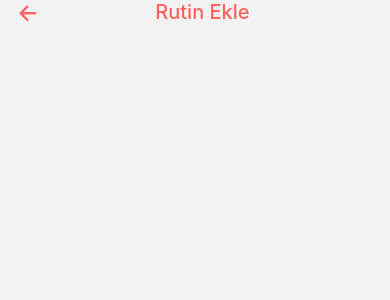
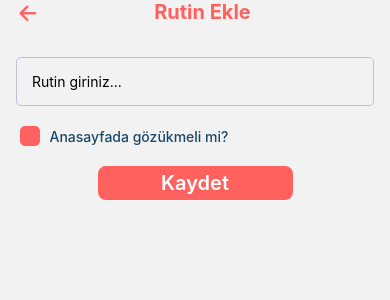
Before and after one commit to rifaikuci/untilTime, a React Native app: screen /AddRoutine in a window 390 px wide. Shown: the top 300 px of the page. Built offline with nearby package versions, Linux system fonts and the light colour scheme.

Commit message:
Routine added

```diff
--- a/components/header/index.js
+++ b/components/header/index.js
@@ -4,15 +4,19 @@ import { Text, TouchableOpacity, View } from "react-native";
 import Icon from "react-native-vector-icons/Octicons";
 import { COLORS } from "../../constants/theme";
 import React from "react";
-const Header = ({title}) => {
+const Header = ({title, goBack = false}) => {
 
   return (
     <View style={style.headerContent}>
-      <View style={style.headerBackIconContent}>
-        <TouchableOpacity>
-          <Icon name="arrow-left" size={25} color={COLORS.primary} />
-        </TouchableOpacity>
-      </View>
+      {
+        goBack &&
+        <View style={style.headerBackIconContent}>
+          <TouchableOpacity>
+            <Icon name="arrow-left" size={25} color={COLORS.primary} />
+          </TouchableOpacity>
+        </View>
+      }
+
 
       <View style={style.headerContentText}>
         <Text  style={style.headerText}>
--- a/components/header/style.js
+++ b/components/header/style.js
@@ -17,7 +17,7 @@ export default StyleSheet.create({
   },
 
   headerText : {
-    fontWeight: "500",
+    fontWeight: "bold",
     fontSize: 20,
     color: COLORS.primary
   },
--- /dev/null
+++ b/components/inputCheckbox/index.js
@@ -0,0 +1,29 @@
+import React, { useState } from "react";
+import { View, Text, TouchableOpacity } from "react-native";
+import style from "./style";
+
+const InputCheckbox = ({ label, onChange,labelStyle, value }) => {
+  const [isChecked, setChecked] = useState(value);
+
+  const handleToggle = () => {
+    setChecked(!isChecked);
+    if (onChange) {
+      onChange(!isChecked);
+    }
+  };
+
+  return (
+    <TouchableOpacity onPress={handleToggle}>
+      <View style={{ flexDirection: "row", alignItems: "center" }}>
+        <View
+          style={style.content(isChecked)}
+        />
+        <Text style={[ style.labelText, {...labelStyle}]}>
+          {label}
+        </Text>
+      </View>
+    </TouchableOpacity>
+  );
+};
+
+export default InputCheckbox;
--- /dev/null
+++ b/components/inputCheckbox/style.js
@@ -0,0 +1,21 @@
+import { StyleSheet } from "react-native";
+import { COLORS, SIZES } from "../../constants/theme";
+
+export default StyleSheet.create({
+
+  content : (isChecked) => ({
+    width: 20,
+    height: 20,
+    borderRadius: 5,
+    borderWidth: 2,
+    borderColor: COLORS.primary,
+    backgroundColor: isChecked ? COLORS.primary : "transparent",
+    marginRight: 10,
+  }),
+
+  labelText : {
+    color: COLORS.secondary,
+    fontWeight: "500"
+  }
+
+});
--- /dev/null
+++ b/components/inputText/index.js
@@ -0,0 +1,34 @@
+// InputText.js
+import React, { useRef } from "react";
+import { Text, TextInput, TouchableOpacity, View } from "react-native";
+import style from "./style";
+
+const InputText = ({ placeHolderText, textStyle, value, label, labelStyle, onChangeText }) => {
+  const inputTextRef = useRef(null);
+
+  return (
+    <TouchableOpacity
+      activeOpacity={1}
+      style={style.body}
+      onPress={() => inputTextRef.current.focus()}
+    >
+      {label ? (
+        <Text style={[style.labelText, { ...labelStyle }]}>
+          {label}
+        </Text>
+      ) : null}
+
+      <View style={style.content}>
+        <TextInput
+          ref={inputTextRef}
+          style={[style.textInput, { ...textStyle }]}
+          placeholder={placeHolderText}
+          value={value}
+          onChangeText={onChangeText}
+        />
+      </View>
+    </TouchableOpacity>
+  );
+};
+
+export default InputText;
--- /dev/null
+++ b/components/inputText/style.js
@@ -0,0 +1,27 @@
+import { StyleSheet } from "react-native";
+import { COLORS, SIZES } from "../../constants/theme";
+
+export default StyleSheet.create({
+
+  body : {
+    marginHorizontal: 16,
+  },
+
+  labelText : {
+    marginBottom: 10
+  },
+
+  content : {
+    borderWidth:1,
+    padding: 10,
+    borderRadius: 5,
+    borderColor: COLORS.gray
+
+
+  },
+
+  textInput : {
+    padding: 5
+  }
+
+});
--- /dev/null
+++ b/components/ucButton/index.js
@@ -0,0 +1,24 @@
+import style from "./style";
+import { TouchableOpacity, View,Text } from "react-native";
+import React from "react";
+
+const UcButton = ({title, handlePress, textStyle, contentStyle}) => {
+
+  return (
+    <View style={{ alignItems: "center" }}>
+
+        <TouchableOpacity
+          style={[style.content, { ...contentStyle }]}
+          onPress={handlePress}
+        >
+          <Text
+            style={[style.buttonText, { ...textStyle }]} >
+            {title}
+          </Text>
+        </TouchableOpacity>
+
+    </View>
+  );
+};
+
+export default UcButton;
--- /dev/null
+++ b/components/ucButton/style.js
@@ -0,0 +1,20 @@
+import { StyleSheet } from "react-native";
+import { COLORS, SIZES } from "../../constants/theme";
+
+export default StyleSheet.create({
+
+  content : {
+    backgroundColor: COLORS.primary,
+    width: SIZES.width /2,
+    borderRadius: 8
+  },
+
+  buttonText: {
+    fontSize: 20,
+    fontWeight: "600",
+    color: COLORS.white,
+    textAlign: "center",
+    padding: 5
+  }
+
+});
--- a/src/addRoutine/index.js
+++ b/src/addRoutine/index.js
@@ -1,15 +1,50 @@
+// AddRoutine.js
 import style from "./style";
-import { SafeAreaView, View } from "react-native";
-import { Header } from "../../components";
+import {  SafeAreaView, TextInput, View } from "react-native";
+import { Header, InputCheckbox, InputText, UcButton } from "../../components";
+import { useState } from "react";
 
 const AddRoutine = () => {
+  const [title, setTitle] = useState("");
+  const [mainPage, setMainPage] = useState(true);
+
+  const handleTitleChange = (text) => {
+    setTitle(text);
+  };
+
+  const handleCheckboxChange = (isChecked) => {
+    console.log("Checkbox durumu:", isChecked);
+    // Burada başka işlemler yapabilirsiniz
+  };
+
+  const handleSubmit = () => {
+    console.log(title, mainPage)
+  }
 
   return (
     <SafeAreaView>
       <View style={style.topViewContainer}>
-        <Header
-          title={"Rutin Ekle"} />
+        <Header goBack={true} title={"Rutin Ekle"} />
       </View>
+
+      <View style={style.inputContent}>
+        <InputText
+          placeHolderText={"Rutin giriniz..."}
+          value={title}
+          onChangeText={handleTitleChange}
+        />
+      </View>
+      <View style={style.checkboxContent}>
+        <InputCheckbox
+          value={mainPage}
+          label="Anasayfada gözükmeli mi?"
+          onChange={handleCheckboxChange}
+        />
+      </View>
+
+
+     <UcButton title={"Kaydet"} handlePress={handleSubmit}  />
+
     </SafeAreaView>
   );
 };
--- a/src/addRoutine/style.js
+++ b/src/addRoutine/style.js
@@ -6,4 +6,18 @@ export default StyleSheet.create({
     marginHorizontal: SIZES.baseContainerHorizontalMargin,
   },
 
+  inputContent: {
+    marginTop: 30
+  },
+
+  checkboxContent :{
+    marginHorizontal: SIZES.baseContainerHorizontalMargin,
+    marginVertical:20
+  },
+
+  sendButton: {
+    backgroundColor: "red",
+    color:"white"
+  }
+
 });
```
Also changed, not shown: components/index.js (+7 -1 lines).
